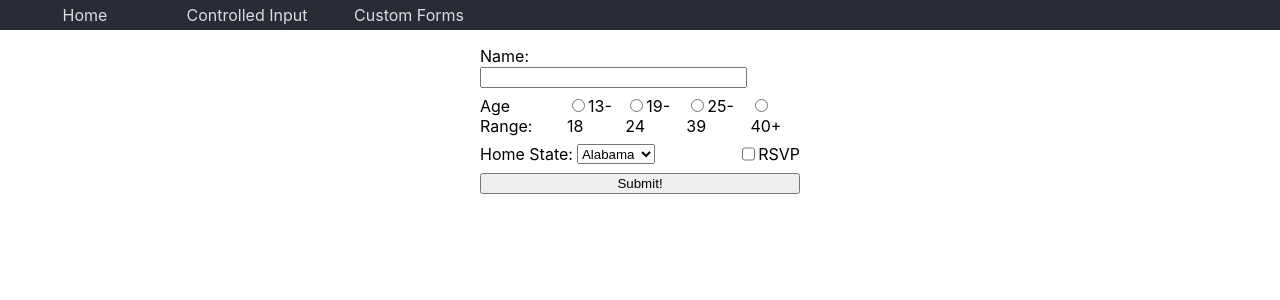
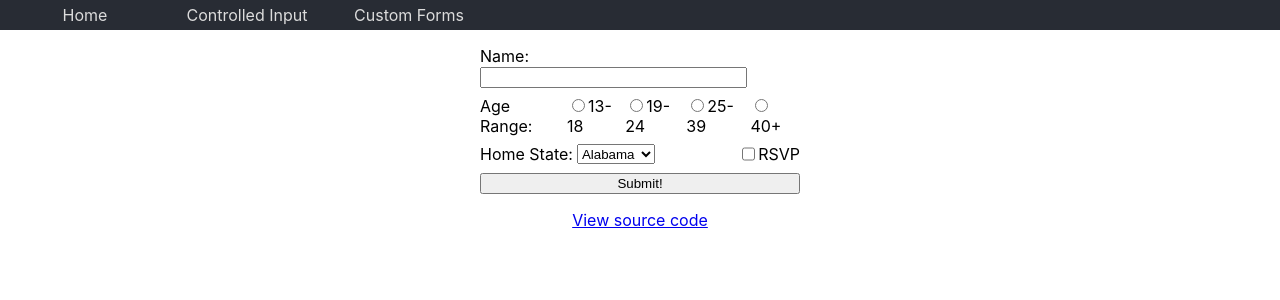
Before and after one commit to vishalicious213/react-test-projects, a React (Create React App) app: page /customforms in a window 1280 px wide. Shown: the top 300 px of the page. Built offline with nearby package versions, Linux system fonts and the light colour scheme.

Commit message:
updated custom-forms

```diff
--- a/src/App.css
+++ b/src/App.css
@@ -148,3 +148,8 @@
 .age-range:hover {
   text-decoration: underline;
 }
+
+#custom-forms > p {
+  max-width: 35rem;
+  margin-bottom: 0px;
+}
--- a/src/components/CustomForms.js
+++ b/src/components/CustomForms.js
@@ -78,6 +78,8 @@ function CustomForms() {
 
                 <button id='custom-forms-submit' onSubmit={() => handleSubmit()}>Submit!</button>
             </form>
+
+            <p><a href='https://github.com/vishalicious213/react-test-projects/blob/main/src/components/CustomForms.js'>View source code</a></p>
         </div>
     )
 }
```
